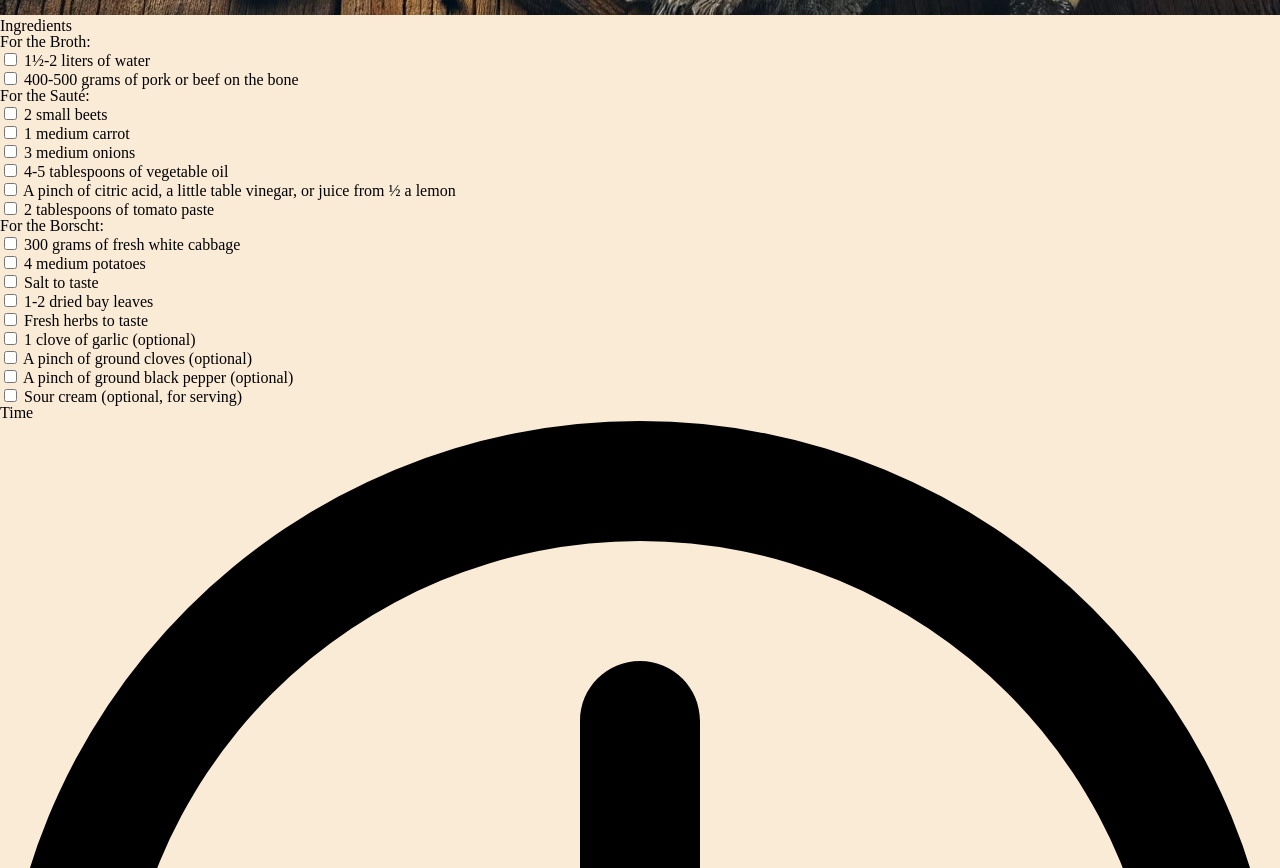
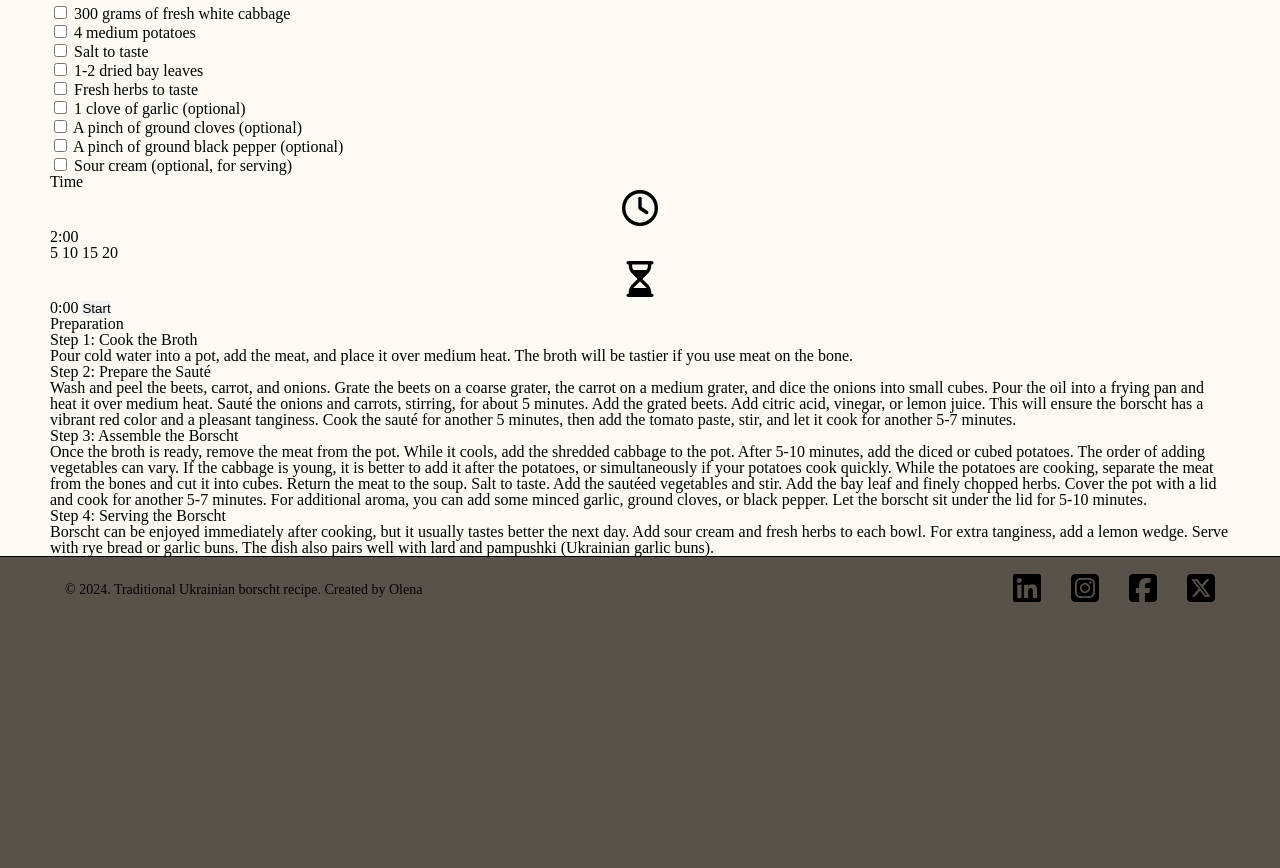
Before and after one commit to OlenaAndrushchenko/My-Favorite-Food-Web, a website: page index.html in a window 1280 px wide. Shown: the part 732-1600 px from the top of the page. After the commit the page ends 1354 px from the top, so only its background shows below. Drawn offline with Linux system fonts and the light colour scheme.

Commit message:
started to style sections, changed html container class locations, edited copyright

```diff
--- a/index.html
+++ b/index.html
@@ -8,19 +8,18 @@
 </head>
 <body>
     <header>
-        <div class="title">
+        <div class="container title">
             <h1>Traditional Ukrainian borscht recipe</h1>
         </div>
     </header>
 
     <main>
-        <div class="hero">
+        <div class="container hero">
                 <figure>
                     <img src="./public/assets/images/borscht.jpg" alt="Traditional Ukrainian borscht">
                 </figure>
         </div>
-        <section>
-            <div class="container">
+        <section class="container">
             <div class="ingredients">
                 <h2 class="ingredients-title">Ingredients</h2>
                 <div class="column">
@@ -72,10 +71,8 @@
                     <button id="start-timer">Start</button>
                 </div>
             </div>
-            </div>
         </section>
-        <section>
-            <div class="container">
+        <section class="container">
             <h2>Preparation</h2>
             <div class="steps">
                 <div class="step">
@@ -95,13 +92,12 @@
                     <p>Borscht can be enjoyed immediately after cooking, but it usually tastes better the next day. Add sour cream and fresh herbs to each bowl. For extra tanginess, add a lemon wedge. Serve with rye bread or garlic buns. The dish also pairs well with lard and pampushki (Ukrainian garlic buns).</p>
                 </div>
             </div>
-            </div>
         </section>
     </main>
 
     <footer>
-        <div class="container">
-            <p>Created by Olena</p>
+        <div class="container footer">
+            <p>&copy; 2024. Traditional Ukrainian borscht recipe. Created by Olena</p>
             <div class="social-icons">
                 <a href="https://www.linkedin.com/feed/" target="_blank"><img src="./public/assets/icons/linkedin.svg" alt="linkedin"></a>
                 <a href="https://www.instagram.com/" target="_blank"><img src="./public/assets/icons/square-instagram.svg" alt="instagram"></a>
--- a/src/sass/components/_time.scss
+++ b/src/sass/components/_time.scss
@@ -0,0 +1,5 @@
+.time-container {
+    img {
+        max-height: 36px;
+    }
+}
--- a/src/sass/global/_footer.scss
+++ b/src/sass/global/_footer.scss
@@ -2,10 +2,11 @@ footer {
     border-top: 1px solid black;
     padding: 15px;
 
-    .container {
+    .footer {
         display: flex;
         justify-content: space-between;
         align-items: center;
+        background-color: #58524B;
     }
 
     p {
@@ -18,7 +19,7 @@ footer {
     gap: 30px;
 
     img {
-        max-width: 40px;
-        max-height: 40px;
+        max-width: 32px;
+        max-height: 32px;
     }
 }
--- a/src/sass/global/_global.scss
+++ b/src/sass/global/_global.scss
@@ -1,6 +1,7 @@
 body {
-    background-color: antiquewhite;
+    background-color: #58524B;
 }
+
 
 img {
     width: 100%;
@@ -9,4 +10,15 @@ img {
 .container {
     max-width: 1440px;
     margin-inline: auto;
+    background-color: #FDF9F3;
+    padding-inline: 50px;
 }
+
+.hero {
+    padding-inline: 0;
+
+    img {
+        max-height: 500px;
+        object-fit: cover;
+    }
+}
```
Also changed, not shown: public/css/styles.css, 1 other file. Lines whose indentation alone changed are shown as unchanged.
